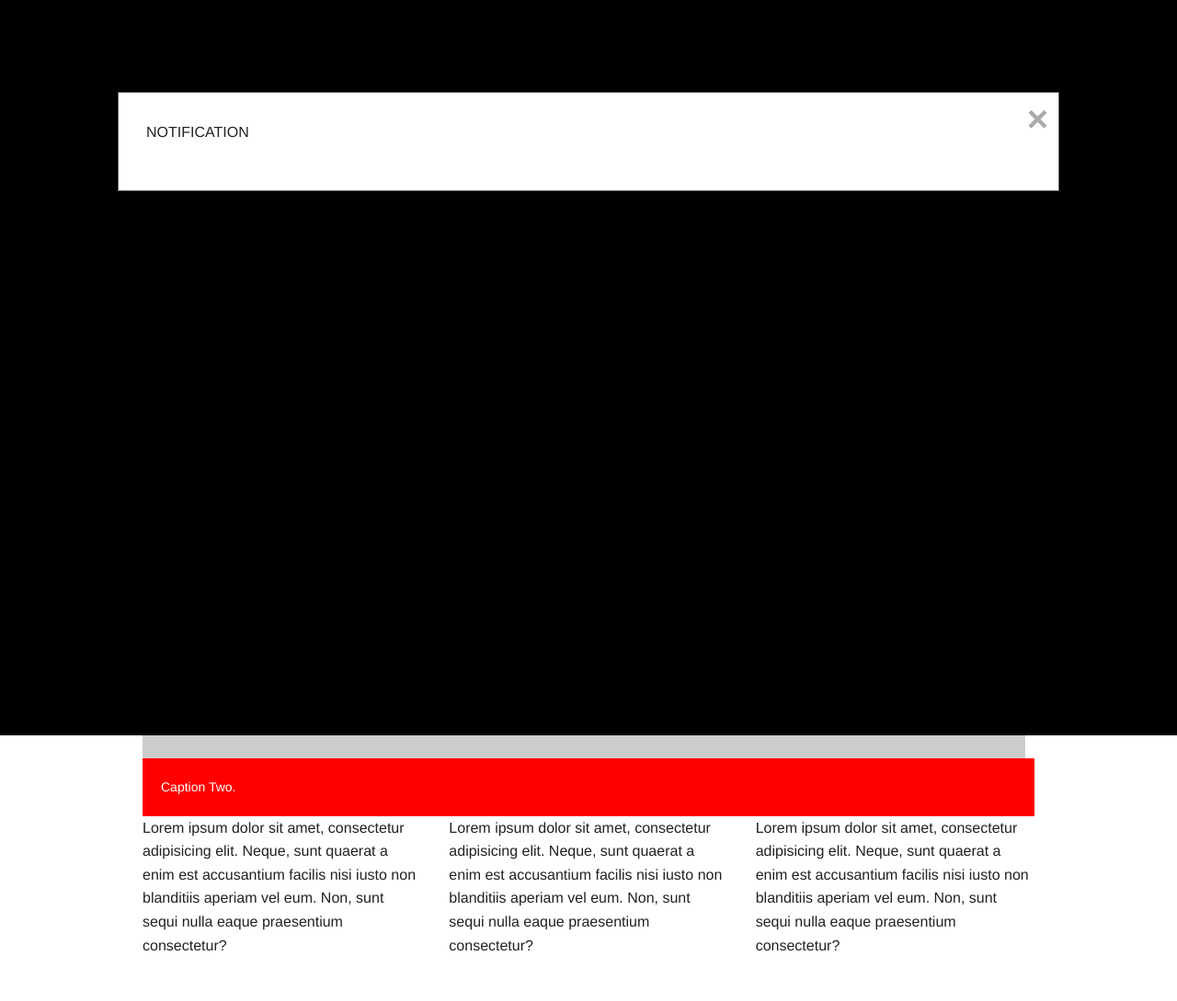
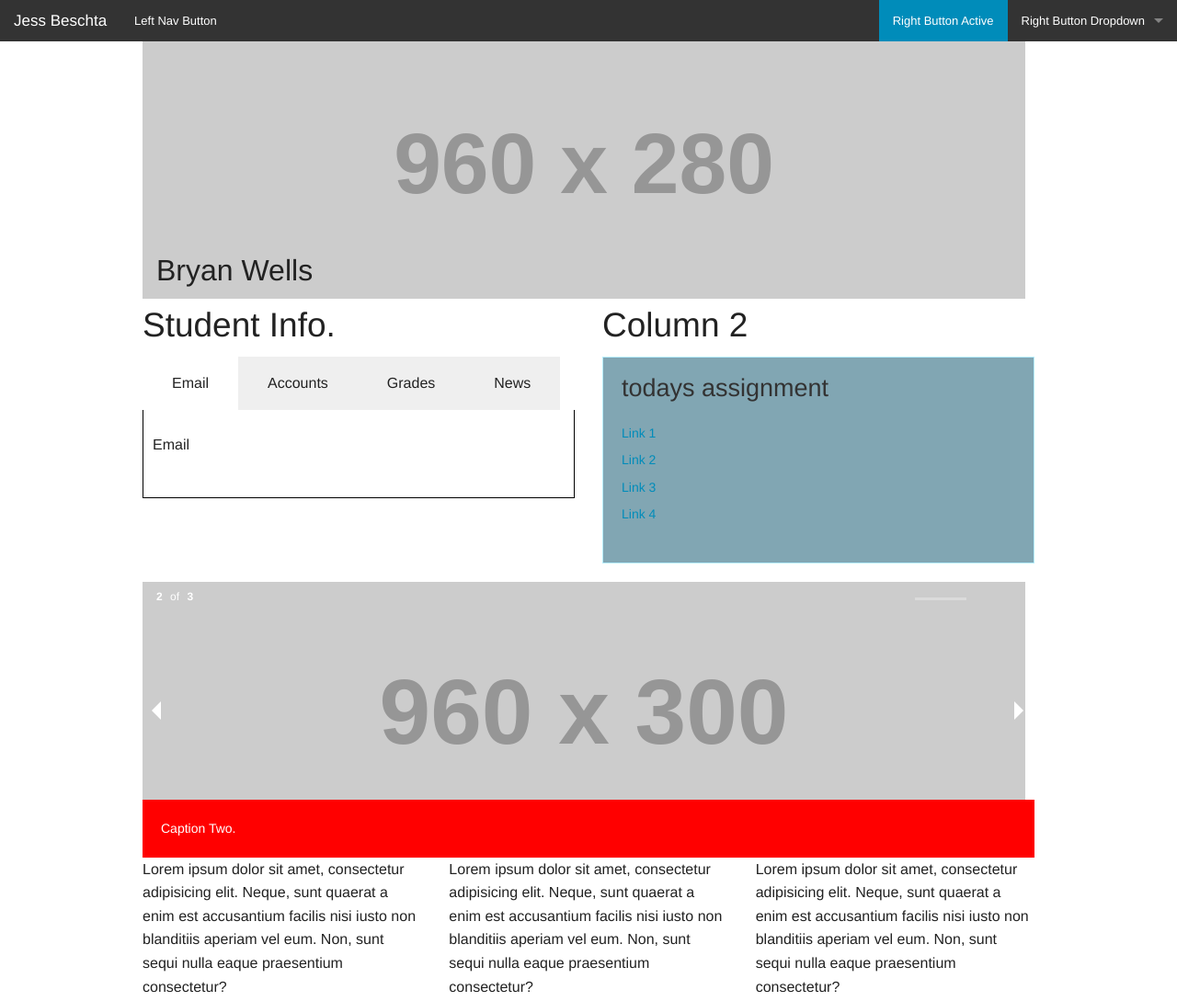
Before and after one commit to bwells6/p3-myewu-portal, a plain HTML site: page index.html in a window 1280 px wide. Shown: the whole page at 92% size. Before the commit the page ends 1061 px from the top, so only its background shows below. Drawn offline with Linux system fonts and the light colour scheme; placeholder pictures from the web are drawn by us.

```diff
--- a/index.html
+++ b/index.html
@@ -4,7 +4,7 @@
     <meta charset="utf-8" />
     <meta name="viewport" content="width=device-width, initial-scale=1.0" />
 
-    <title>My Website</title>
+    <title>Jess Beschta</title>
 
     <link rel="stylesheet" href="css/foundation.css" />
     <link rel="stylesheet" href="css/styles.css" />
@@ -15,6 +15,34 @@
 
   <body>
 
+    <div class="fixed">
+    <nav class="top-bar" data-topbar>
+    <ul class="title-area">
+      <li class="name">
+        <h1><a href="#">Jess Beschta</a></h1>
+      </li>
+      <li class="toggle-topbar menu-icon"><a href="#">Menu</a></li>
+    </ul>
+
+    <section class="top-bar-section">
+      <!-- Right Nav Section -->
+      <ul class="right">
+        <li class="active"><a href="#">Right Button Active</a></li>
+        <li class="has-dropdown">
+          <a href="#">Right Button Dropdown</a>
+          <ul class="dropdown">
+            <li><a href="#">First link in dropdown</a></li>
+          </ul>
+        </li>
+      </ul>
+
+      <!-- Left Nav Section -->
+      <ul class="left">
+        <li><a href="#">Left Nav Button</a></li>
+      </ul>
+    </section>
+    </nav>
+    </div>
     <!-- Masthead -->
     <header class="row">
       <div class="large-12 columns">
@@ -37,6 +65,8 @@
           <dd class="active"><a href="#email">Email</a></dd>
           <dd><a href="#accounts">Accounts</a></dd>
           <dd><a href="#grades">Grades</a></dd>
+          <dd><a href="#grades">News</a></dd>
+
         </dl>
 
         <div class="tabs-content">
--- a/js/scripts.js
+++ b/js/scripts.js
@@ -9,5 +9,5 @@ $(document).foundation({
 });
 
 // modal
-$('#myModal').foundation('reveal', 'open');
-$('#myModal').foundation('reveal', 'close');
+//$('#myModal').foundation('reveal', 'open');
+//$('#myModal').foundation('reveal', 'close');
```
Also changed, not shown: img/Untitled-2.jpg (added).
